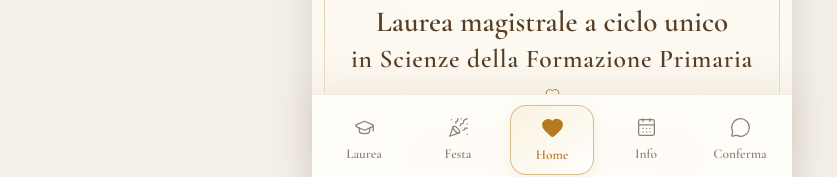
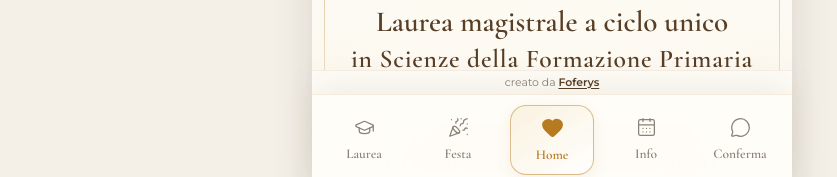
Before and after one commit to foferys/laurea-michela, a React (Vite) app: page /#home in a window 1280 px wide. Shown: the part 593-770 px from the top of the page, without its empty margins (88-925 px from the left). Built offline with nearby package versions, Linux system fonts and the light colour scheme.

Commit message:
aggiunta footer e cambio preview

```diff
--- a/index.html
+++ b/index.html
@@ -8,12 +8,31 @@
       content="Invito alla laurea di Michela Masellis in Scienze della Formazione Primaria."
     />
     <meta name="theme-color" content="#fbf7ef" />
+    <meta property="og:type" content="website" />
+    <meta property="og:url" content="https://laurea-michela.netlify.app/" />
     <meta property="og:title" content="Laurea di Michela" />
     <meta
       property="og:description"
       content="Festeggiamo insieme questo importante traguardo."
     />
-    <meta property="og:image" content="/assets/invito-michela.webp" />
+    <meta
+      property="og:image"
+      content="https://laurea-michela.netlify.app/assets/preview-condivisione.png"
+    />
+    <meta property="og:image:type" content="image/png" />
+    <meta property="og:image:width" content="926" />
+    <meta property="og:image:height" content="1278" />
+    <meta property="og:image:alt" content="Invito alla laurea della Dottoressa Michela" />
+    <meta name="twitter:card" content="summary_large_image" />
+    <meta name="twitter:title" content="Laurea di Michela" />
+    <meta
+      name="twitter:description"
+      content="Festeggiamo insieme questo importante traguardo."
+    />
+    <meta
+      name="twitter:image"
+      content="https://laurea-michela.netlify.app/assets/preview-condivisione.png"
+    />
     <title>Laurea di Michela · 29 Giugno 2026</title>
   </head>
   <body>
--- a/src/App.jsx
+++ b/src/App.jsx
@@ -20,6 +20,8 @@ const MAP_UNICAL =
   "https://www.google.com/maps/search/?api=1&query=Università+della+Calabria+Cubo+30A";
 const WHATSAPP =
   "https://wa.me/393403746481?text=Ciao%20Michela%2C%20ti%20confermo%20che%20sar%C3%B2%20presente%20alla%20tua%20laurea%20per%20festeggiare%20insieme";
+const WHATSAPP_FOFERYS =
+  "https://wa.me/393454079281?text=ciao%2C%20vorrei%20sapere%20di%20pi%C3%B9%20sulla%20realizzazione%20di%20di%20inviti%20digitali";
 
 const navItems = [
   { id: "laurea", label: "Laurea", icon: GraduationCap },
@@ -408,6 +410,12 @@ export function App() {
         <div className="page-transition" key={transitionKey}>
           {pages[activePage]}
         </div>
+        <footer className="site-footer">
+          creato da{" "}
+          <a href={WHATSAPP_FOFERYS} target="_blank" rel="noreferrer">
+            Foferys
+          </a>
+        </footer>
       </main>
 
       <nav className="bottom-nav" aria-label="Navigazione principale">
--- a/src/styles.css
+++ b/src/styles.css
@@ -60,21 +60,45 @@ a {
 
 .app-frame {
   min-height: 100svh;
-  padding-bottom: 91px;
+  padding-bottom: 115px;
 }
 
 .page-transition {
-  min-height: calc(100svh - 91px);
+  min-height: calc(100svh - 115px);
   animation: page-in 560ms cubic-bezier(0.2, 0.8, 0.2, 1) both;
 }
 
+.site-footer {
+  position: fixed;
+  z-index: 49;
+  right: max(0px, calc((100vw - 480px) / 2));
+  bottom: 91px;
+  left: max(0px, calc((100vw - 480px) / 2));
+  padding: 5px 16px 6px;
+  border-top: 1px solid rgba(183, 122, 32, 0.1);
+  color: #8a8177;
+  background: rgba(255, 253, 248, 0.97);
+  font-family: "Montserrat", sans-serif;
+  font-size: 0.68rem;
+  line-height: 1.15;
+  text-align: center;
+  backdrop-filter: blur(18px);
+}
+
+.site-footer a {
+  color: var(--brown);
+  font-weight: 600;
+  text-decoration: underline;
+  text-underline-offset: 2px;
+}
+
 .screen {
-  min-height: calc(100svh - 91px);
+  min-height: calc(100svh - 115px);
 }
 
 .screen--home {
   display: flex;
-  min-height: calc(100svh - 91px);
+  min-height: calc(100svh - 115px);
   flex-direction: column;
   background: var(--ivory);
 }
@@ -766,6 +790,10 @@ a {
     bottom: 22px;
     border-radius: 0 0 8px 8px;
   }
+
+  .site-footer {
+    bottom: 113px;
+  }
 }
 
 @media (max-width: 370px) {
```
Also changed, not shown: public/assets/preview-condivisione.png (added), 1 other file (tests, documents, lock files or other folders).
